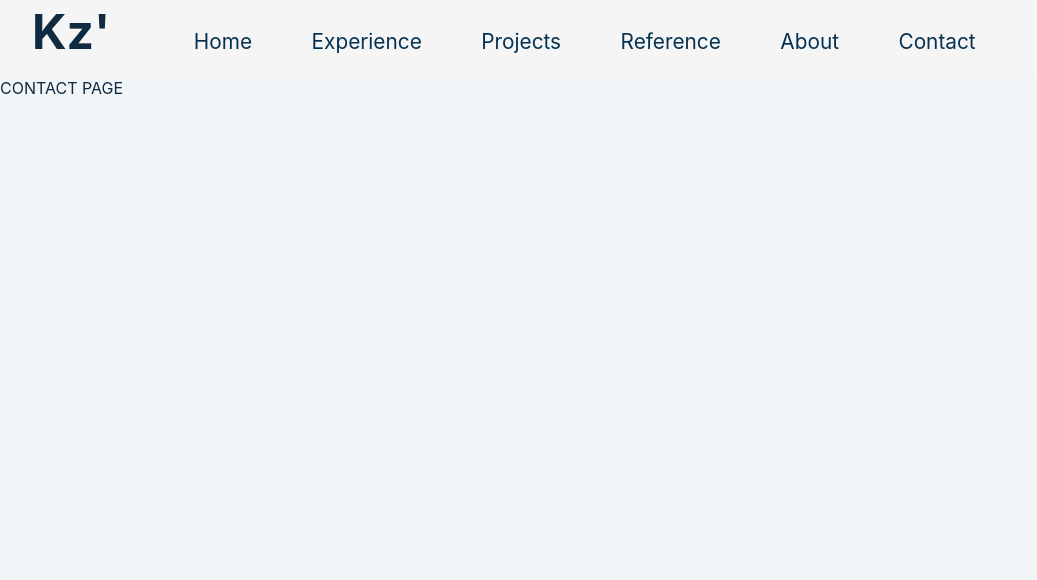
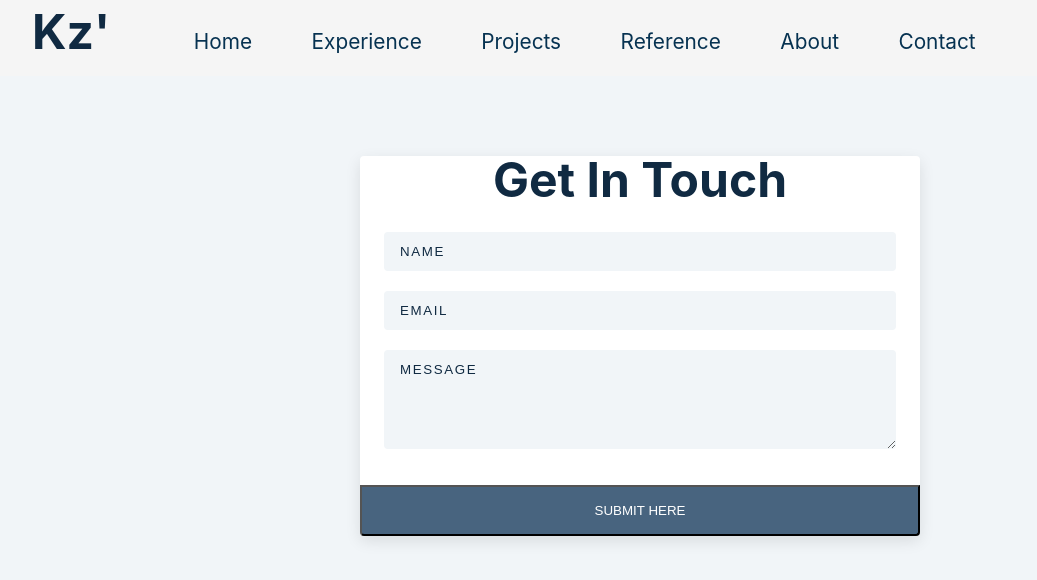
Before and after one commit to Kennethz374/Portfolio_V2, a React (Create React App) app: page /contact in a window 1280 px wide. Shown: the top 580 px of the page, without its empty margins (0-1037 px from the left). Built offline with nearby package versions, Linux system fonts and the light colour scheme.

Commit message:
ADDED CONTACT PAGE

```diff
--- a/src/components/ProjectCard.js
+++ b/src/components/ProjectCard.js
@@ -13,7 +13,7 @@ function ProjectCard({
 			<div className="project_img">
 				<img src={projectImg} alt={projectTitle} className="project_img" />
 				<div className="project_home_logo">
-					<a href={projectSite}>
+					<a href={projectSite} target="_blank">
 						<FaHome />
 					</a>
 				</div>
--- a/src/index.css
+++ b/src/index.css
@@ -920,4 +920,90 @@ hr {
     margin: auto 2rem;
   }
 }
+
+.contact-page {
+  display: -ms-grid;
+  display: grid;
+  place-items: center;
+  padding: 5rem 0;
+}
+
+.contact-form {
+  background: #fff;
+  border-radius: 0.25rem;
+  text-align: center;
+  -webkit-box-shadow: 0 5px 15px rgba(0, 0, 0, 0.1);
+          box-shadow: 0 5px 15px rgba(0, 0, 0, 0.1);
+  -webkit-transition: all 0.3s linear;
+  transition: all 0.3s linear;
+  width: 90vw;
+  max-width: 35rem;
+}
+
+.contact-form:hover {
+  -webkit-box-shadow: 0 5px 15px rgba(0, 0, 0, 0.2);
+          box-shadow: 0 5px 15px rgba(0, 0, 0, 0.2);
+}
+
+.contact-form h3 {
+  padding-top: 1.25rem;
+  color: #617d98;
+}
+
+.form-group {
+  padding: 1rem 1.5rem;
+}
+
+.form-control {
+  display: block;
+  width: 100%;
+  padding: 0.75rem 1rem;
+  border: none;
+  margin-bottom: 1.25rem;
+  background: #f1f5f8;
+  border-radius: 0.25rem;
+  text-transform: uppercase;
+  letter-spacing: 0.1rem;
+}
+
+.form-control::-webkit-input-placeholder {
+  font-family: sans-serif;
+  color: #102a42;
+  text-transform: uppercase;
+  letter-spacing: 0.1rem;
+}
+
+.form-control:-ms-input-placeholder {
+  font-family: sans-serif;
+  color: #102a42;
+  text-transform: uppercase;
+  letter-spacing: 0.1rem;
+}
+
+.form-control::-ms-input-placeholder {
+  font-family: sans-serif;
+  color: #102a42;
+  text-transform: uppercase;
+  letter-spacing: 0.1rem;
+}
+
+.form-control::placeholder {
+  font-family: sans-serif;
+  color: #102a42;
+  text-transform: uppercase;
+  letter-spacing: 0.1rem;
+}
+
+.submit-btn {
+  display: block;
+  width: 100%;
+  padding: 1rem;
+  border-bottom-left-radius: 0.25rem;
+  border-bottom-right-radius: 0.25rem;
+  border-top-right-radius: 0;
+  border-top-left-radius: 0;
+  color: #fff;
+  background-color: #48647f;
+  text-transform: uppercase;
+}
 /*# sourceMappingURL=index.css.map */
--- a/src/index.scss
+++ b/src/index.scss
@@ -667,3 +667,57 @@ hr {
 		}
 	}
 }
+// =============== Contact Page =============== */
+.contact-page {
+	display: grid;
+	place-items: center;
+	padding: 5rem 0;
+}
+.contact-form {
+	background: $white;
+	border-radius: $radius;
+	text-align: center;
+	box-shadow: $light-shadow;
+	transition: $transition;
+	width: 90vw;
+	max-width: 35rem;
+}
+.contact-form:hover {
+	box-shadow: $dark-shadow;
+}
+.contact-form h3 {
+	padding-top: 1.25rem;
+	color: $grey-5;
+}
+.form-group {
+	padding: 1rem 1.5rem;
+}
+.form-control {
+	display: block;
+	width: 100%;
+	padding: 0.75rem 1rem;
+	border: none;
+	margin-bottom: 1.25rem;
+	background: $grey-10;
+	border-radius: $radius;
+	text-transform: uppercase;
+	letter-spacing: $spacing;
+}
+.form-control::placeholder {
+	font-family: sans-serif;
+	color: $grey-1;
+	text-transform: uppercase;
+	letter-spacing: $spacing;
+}
+.submit-btn {
+	display: block;
+	width: 100%;
+	padding: 1rem;
+	border-bottom-left-radius: $radius;
+	border-bottom-right-radius: $radius;
+	border-top-right-radius: 0;
+	border-top-left-radius: 0;
+	color: $white;
+	background-color: $grey-4;
+	text-transform: uppercase;
+}
--- a/src/pages/Contact.js
+++ b/src/pages/Contact.js
@@ -1,7 +1,38 @@
 import React from "react";
 
 function Contact() {
-	return <div>CONTACT PAGE</div>;
+	return (
+		<section className="contact-page">
+			<article className="contact-form">
+				<h1>get in touch</h1>
+				<form action="https://formspree.io/f/maylgkoq" method="POST">
+					<div className="form-group">
+						<input
+							type="text"
+							name="name"
+							placeholder="name"
+							className="form-control"
+						/>
+						<input
+							type="email"
+							placeholder="email"
+							name="email"
+							className="form-control"
+						/>
+						<textarea
+							name="message"
+							rows="5"
+							placeholder="message"
+							className="form-control"
+						></textarea>
+					</div>
+					<button type="submit" className="submit-btn btn">
+						submit here
+					</button>
+				</form>
+			</article>
+		</section>
+	);
 }
 
 export default Contact;
--- a/src/pages/Home.js
+++ b/src/pages/Home.js
@@ -6,6 +6,7 @@ import Experience from "../pages/Experience";
 import Projects from "./Projects";
 import Reference from "./Reference";
 import About from "../pages/About";
+import Contact from "../pages/Contact";
 
 function Home() {
 	const { data } = useGlobalContext();
@@ -18,7 +19,7 @@ function Home() {
 						<span>I'm</span> Kenneth
 					</h1>
 					<p className="home_description">
-						a creative full-stack web dev with a background in Econics and 7
+						a creative full-stack web dev with a background in Economics and 7
 						years of experience in Maufacturing. My goal is to make web apps
 						that solve people's problems
 					</p>
@@ -45,6 +46,7 @@ function Home() {
 			<Projects />
 			<Reference />
 			<About />
+			<Contact />
 		</>
 	);
 }
```
Also changed, not shown: 1 other file (tests, documents, lock files or other folders).
